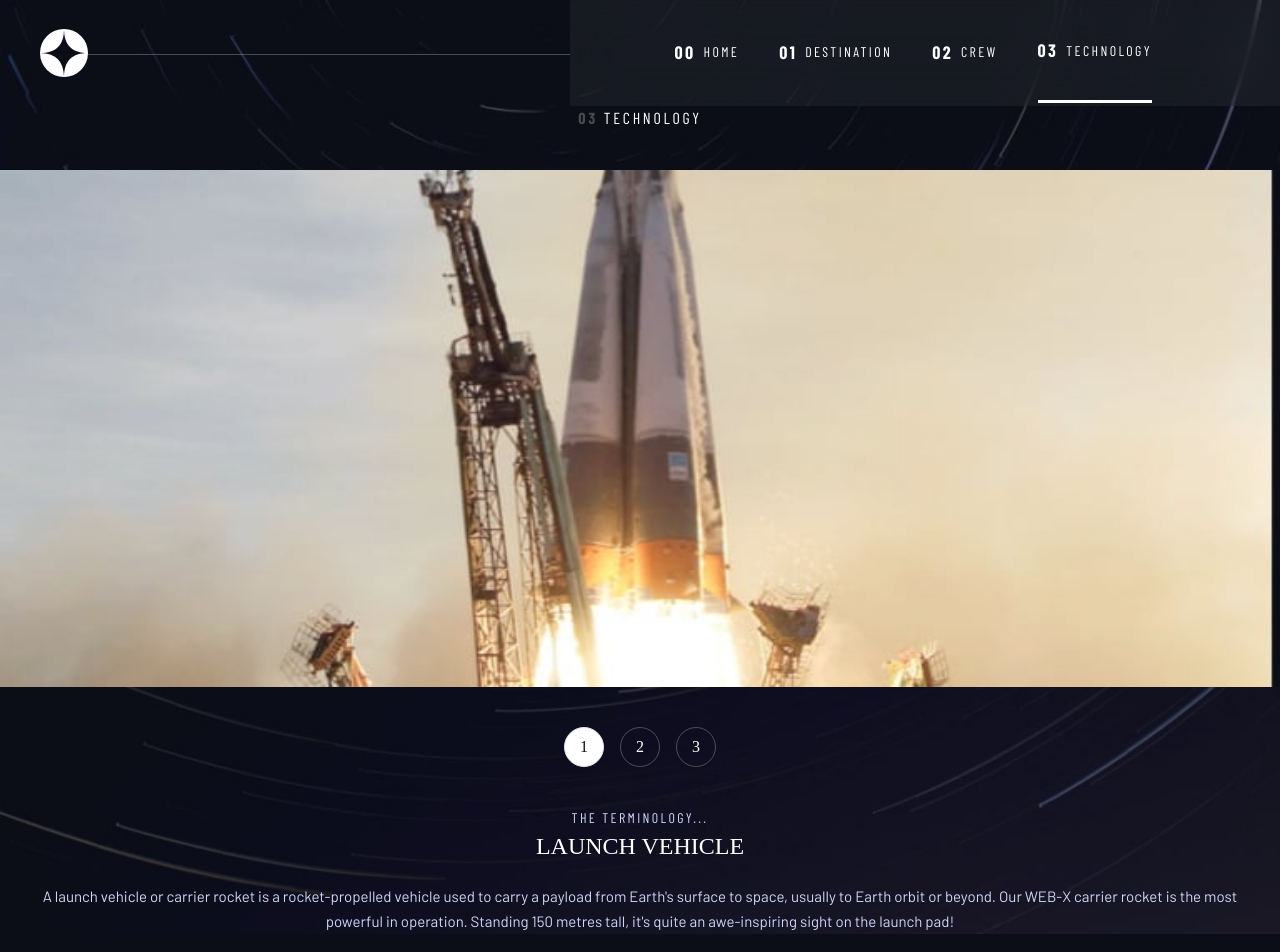
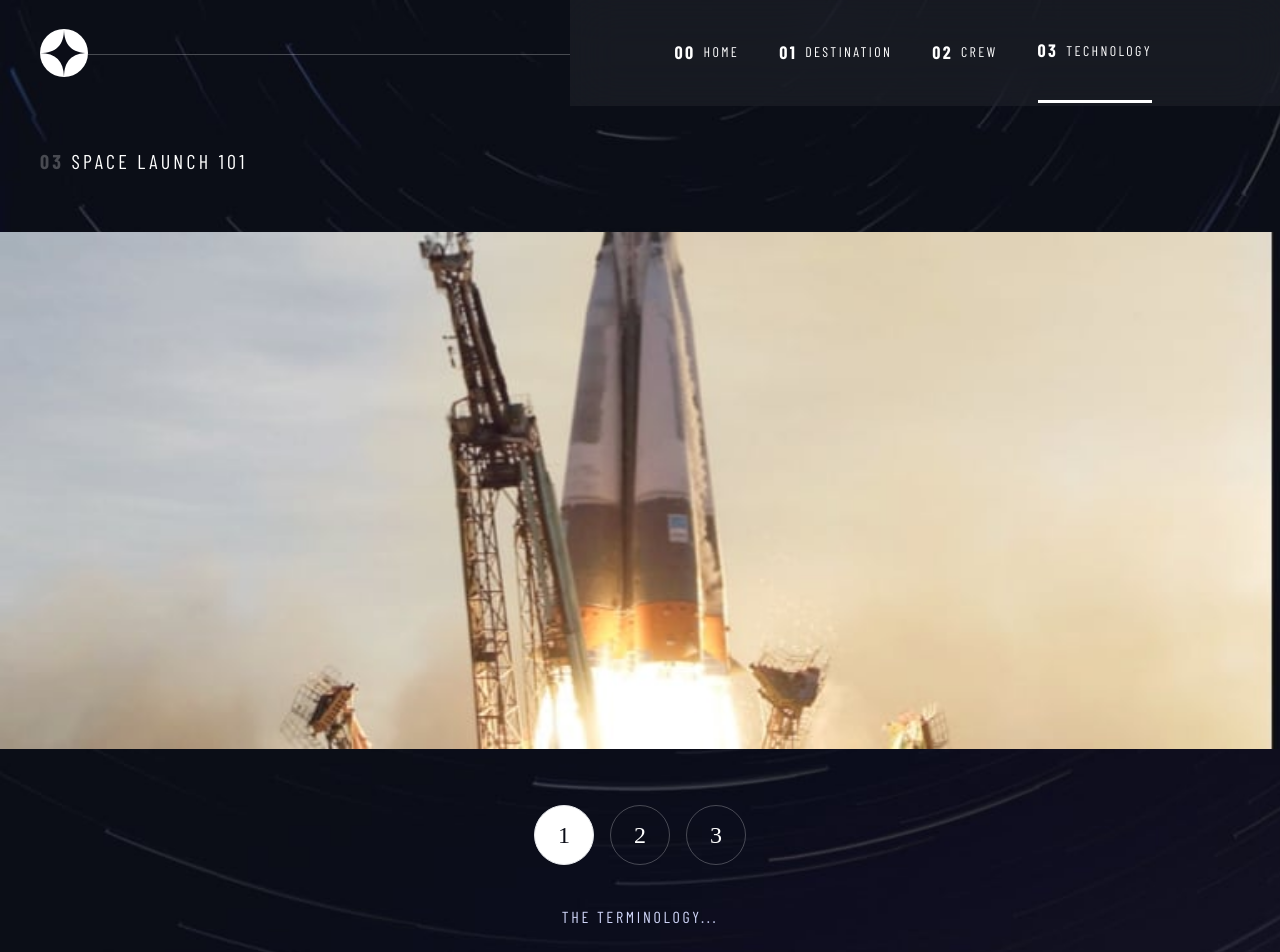
Before and after one commit to larrasu/fm-space-tourism-website, a Nuxt app: page /technology in a window 1280 px wide. Shown: the top 952 px of the page. Built offline with nearby package versions, Linux system fonts and the light colour scheme; a web font is replaced by a local one.

Commit message:
tablet layout done

```diff
--- a/pages/technology.vue
+++ b/pages/technology.vue
@@ -6,10 +6,12 @@
 
     <main>
       <div>
-        <div class="nav-text text-center">
-          <span class="text-white/25 font-bold">03</span> Technology
+        <div
+          class="nav-text sm:text-left sm:ml-10 text-center sm:text-[20px] sm:tracking-[3.28px] sm:mt-10"
+        >
+          <span class="text-white/25 font-bold">03</span> Space Launch 101
         </div>
-        <div class="my-10">
+        <div class="sm:my-14 my-10">
           <div v-for="(technology, index) of technologies">
             <img
               :src="technology.images.landscape"
@@ -25,7 +27,7 @@
           <button
             v-for="(technology, index) of technologies"
             @click="selected = index"
-            class="hover:border-white w-10 h-10 font-serif text-[16px] transition border rounded-full"
+            class="hover:border-white w-10 h-10 sm:w-[60px] sm:h-[60px] font-serif text-[16px] sm:text-[24px] transition border rounded-full"
             :class="
               selected == index
                 ? 'bg-white text-accent'
@@ -35,18 +37,22 @@
             {{ index + 1 }}
           </button>
         </nav>
-        <div class="mt-10">
+        <div class="sm:max-w-lg sm:mx-auto mt-10">
           <div v-for="(technology, index) of technologies">
             <div v-if="selected == index" class="px-10 text-center">
               <div
-                class="font-condensed text-primary text-[14px] tracking-[2.36px] uppercase"
+                class="font-condensed text-primary text-[14px] tracking-[2.36px] sm:text-[16px] sm:tracking-[2.7px] uppercase"
               >
                 The terminology...
               </div>
-              <div class="font-serif text-[24px] uppercase mb-5">
+              <div
+                class="font-serif text-[24px] uppercase mb-4 sm:mt-4 sm:text-[40px]"
+              >
                 {{ technology.name }}
               </div>
-              <div class="text-primary text-[15px] leading-[25px]">
+              <div
+                class="text-primary text-[15px] leading-[25px] sm:text-[16px] sm:leading-[28px]"
+              >
                 {{ technology.description }}
               </div>
             </div>
```
